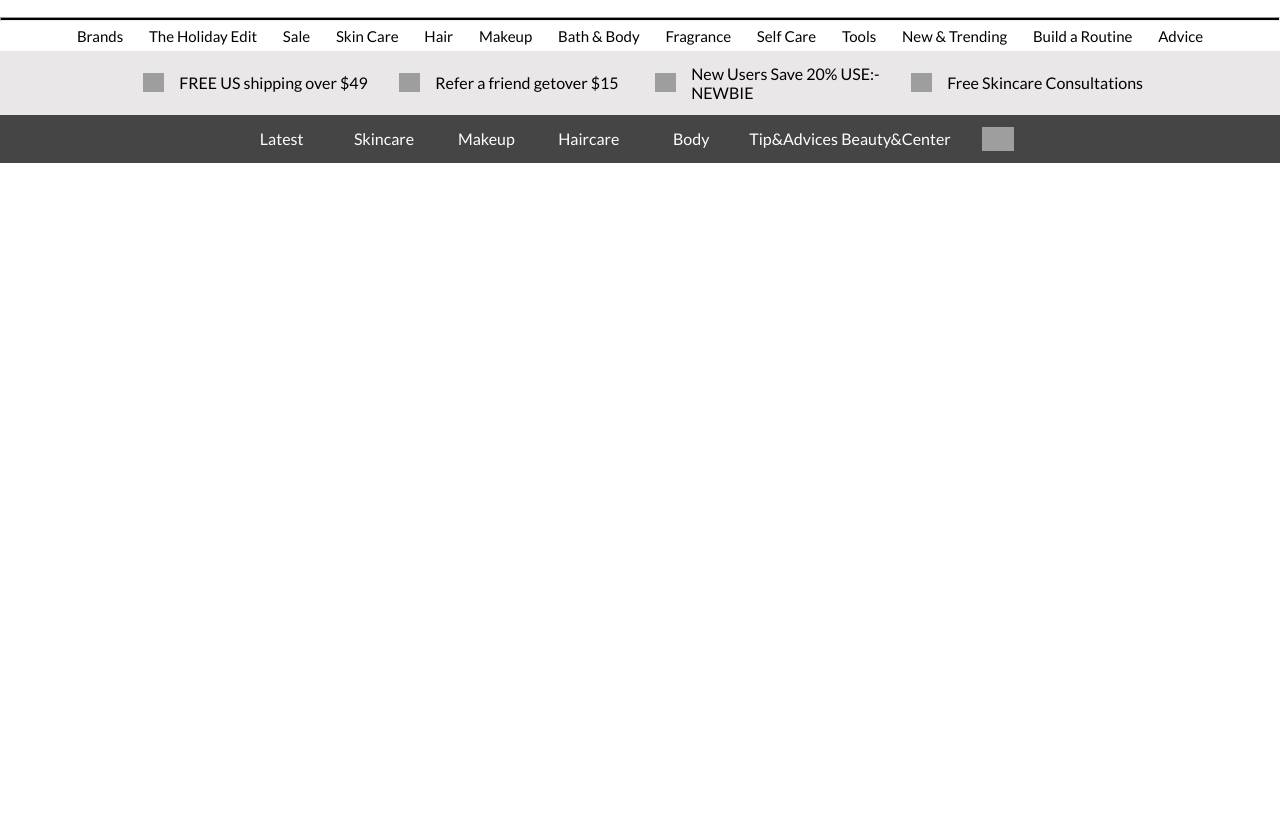
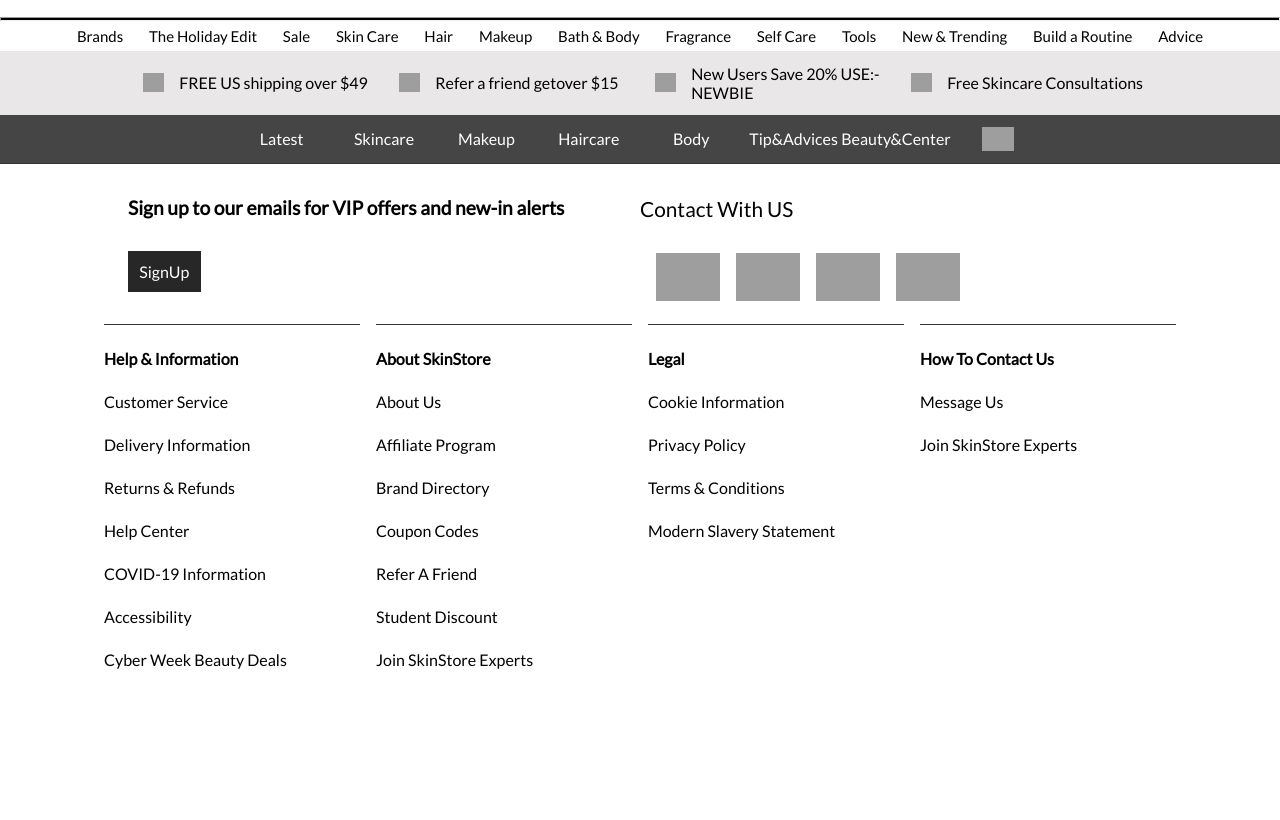
Before and after one commit to Vishal6300/Skinstore.com, a plain HTML site: page index.html in a window 1280 px wide. Shown: the part 122-942 px from the top of the page. Before the commit the page ends 800 px from the top, so only its background shows below. Drawn offline with Linux system fonts and the light colour scheme; grey boxes are pictures that could not be loaded.

Commit message:
day3doneaniket

```diff
--- a/Hoilday.js
+++ b/Hoilday.js
@@ -7,3 +7,6 @@
 import search from "./componet/search.js";
 let searchs = document.getElementById("search");
 searchs.innerHTML=search();
+import footer from "./componet/footer.js";
+let sfooter = document.getElementById("footer");
+sfooter.innerHTML=footer();
--- a/Skincare.css
+++ b/Skincare.css
@@ -41,9 +41,10 @@
 
 #content {
     width: 50vw;
-    height: 482vh;
+    /* height: 482vh; */
     margin: auto;
     margin-top: 2rem;
+    margin-bottom: 20px;
 }
 
 #content>h1 {
@@ -73,6 +74,7 @@
 
 .cont {
     width: 60%;
+    margin-bottom: 10px;
 }
 
 .cont>h2 {
--- a/Skincare.js
+++ b/Skincare.js
@@ -7,3 +7,6 @@
 import search from "./componet/search.js";
 let searchs = document.getElementById("search");
 searchs.innerHTML=search();
+import footer from "./componet/footer.js";
+let sfooter = document.getElementById("footer");
+sfooter.innerHTML=footer();
--- /dev/null
+++ b/componet/footer.js
@@ -0,0 +1,74 @@
+const footer = () =>{
+    return `<div id="icons">
+    <div class="but">
+      <p>Sign up to our emails for VIP offers and new-in alerts</p>
+      <button>SignUp</button>
+    </div>
+    <div class="icon">
+      <div><p>Contact With US</p></div>
+      <div id="social">
+        <img src="https://imgs.search.brave.com/KO8Lo7uBqkNedD9IkJZR-M853sm6JQdwaGwWE0jpK5s/rs:fit:840:859:1/g:ce/aHR0cHM6Ly90b3Bw/bmcuY29tL3B1Ymxp/Yy91cGxvYWRzL3By/ZXZpZXcvZmFjZWJv/b2stbG9nby1pbi1j/aXJjbGUtd2l0aG91/dC1iYWNrZ3JvdW5k/LTExNTQ5ODQ1ODIz/anh4d2FqMWY4Mi5w/bmc" alt="">
+        <img src="https://imgs.search.brave.com/hwHMpwvW6icSCIwk-sZCBwFO4ZIWUVGPMDMzxePmg-A/rs:fit:820:860:1/g:ce/aHR0cHM6Ly93d3cu/cG5na2V5LmNvbS9w/bmcvZGV0YWlsLzI4/My0yODMxNzQ2X2lu/c3RhLWljb24taW5z/dGFncmFtLnBuZw" alt="">
+        <img src="https://imgs.search.brave.com/VncXQSJieq7eY7y9XgBdkovWJzfdjkGNxxma97oNVho/rs:fit:1200:1200:1/g:ce/aHR0cDovL2xvZnJl/di5uZXQvd3AtY29u/dGVudC9waG90b3Mv/MjAxNy8wNS9waW50/ZXJlc3RfbG9nby5q/cGc" alt="">
+        <img src="https://imgs.search.brave.com/U6pNjHrj0gPrQ1p1u2H7rykUA33OLiIC7q8TN1o7Ln0/rs:fit:1200:1200:1/g:ce/aHR0cHM6Ly9wbmdn/cmlkLmNvbS93cC1j/b250ZW50L3VwbG9h/ZHMvMjAyMS8wNC9S/b3VuZC1TbmFwY2hh/dC1Mb2dvLVBORy1C/bGFjay1hbmQtV2hp/dGUtMjA0OHgyMDQ4/LnBuZw" alt="">
+      </div>
+    </div>
+  </div>
+  <div id="list">
+    <div class="lists">
+      <p><b>Help & Information</b></p>
+     <p> Customer Service</p>
+     <p>Delivery Information</p>
+      <p>Returns & Refunds</p>
+      <p>Help Center</p>
+      <p>COVID-19 Information</p>
+      <p>Accessibility</p>
+      <p>Cyber Week Beauty Deals</p>
+    </div>
+    <div class="lists">
+     <p><b> About SkinStore</b></p>
+      <p>About Us</p>
+      <p>Affiliate Program</p>
+      <p>Brand Directory</p>
+      <p>Coupon Codes</p>
+      <p>Refer A Friend</p>
+      <p>Student Discount</p>
+      <p>Join SkinStore Experts</p>
+    </div>
+    <div class="lists">
+      <p><b>Legal</b></p>
+      <p>Cookie Information</p>
+      <p>Privacy Policy</p>
+      <p>Terms & Conditions</p>
+      <p>Modern Slavery Statement</p>
+    </div>
+    <div class="lists">
+      <p><b>How To Contact Us</b></p>
+      <p>Message Us</p>
+      <p>Join SkinStore Experts</p>
+    </div>
+  </div>
+  <br>
+  <div id="icons">
+    <div class="but">
+      <br><br>
+      <h1>THG</h1>
+      <p>2021 © The Hut.com Ltd.</p>
+    </div>
+    <div class="icon">
+      <div><p>Contact With US</p></div>
+      <div id="social1">
+        <img src="https://encrypted-tbn0.gstatic.com/images?q=tbn:ANd9GcQLsKumB4bM7hKwHreCqC1HXYfT9WjrDisBVTgGdPwBgd6B7_8iOQsuzABVuvJi7MC7GuM&usqp=CAU" alt="">
+        <img src="https://encrypted-tbn0.gstatic.com/images?q=tbn:ANd9GcRnq3OHoIhFhnPeKl5Knl6J-I0_ZXfuIJcGog&usqp=CAU" alt="">
+        <img src="https://w7.pngwing.com/pngs/696/777/png-transparent-dankort-buy-card-credit-money-pay-payment-pinpoint-payment-icon-thumbnail.png" alt="">
+        <img src="https://encrypted-tbn0.gstatic.com/images?q=tbn:ANd9GcTN3Po6m7ikUA0CfkJBE74jgJvDk7kQUBF_DKLwtCb6UAlr7TXceOKQrz1UlsxBvQpeRUI&usqp=CAU" alt="">
+        <img src="https://www.shareicon.net/download/2015/08/24/90099_service.svg" alt="">
+        <img src="https://cdn2.iconfinder.com/data/icons/credit-cards-6/156/dinners_club-512.png" alt="">
+        <img src="https://brandlogos.net/wp-content/uploads/2022/01/mastercard_maestro-logo-brandlogo.net_.png" alt="">
+        <img src="https://www.paymentsense.com/media/2018/gpay.png" alt="">
+      </div>
+    </div>
+  </div>
+`;
+}
+export default footer;
--- a/index.html
+++ b/index.html
@@ -14,6 +14,7 @@
     </div>
     <div id="offer"></div>
     <div id="search"></div>
+    <div id="footer"></div>
 </body>
 </html>
 <script type="module" src="./index.js"></script>
--- a/index.js
+++ b/index.js
@@ -7,3 +7,6 @@
 import search from "./componet/search.js";
 let searchs = document.getElementById("search");
 searchs.innerHTML=search();
+import footer from "./componet/footer.js";
+let sfooter = document.getElementById("footer");
+sfooter.innerHTML=footer();
--- a/navbar.css
+++ b/navbar.css
@@ -350,3 +350,70 @@
     font-weight: 900;
     cursor: pointer;
 }
+
+
+#icons {
+    border-top: solid 1px rgb(51, 51, 51);
+    height: 10rem;
+    display: flex;
+    justify-content: center;
+}
+
+#icons>div {
+    width: 40%;
+}
+
+.but>p {
+    margin-top: 2rem;
+    font-size: 1.2rem;
+    font-weight: bolder;
+}
+
+.but>button {
+    border: 0px;
+    margin-top: 2rem;
+    padding: 0.7rem;
+    font-size: medium;
+    background-color: rgb(39, 39, 39);
+    color: white;
+}
+
+.icon>div {
+    margin-top: 2rem;
+    font-size: 1.3rem;
+}
+
+#social {
+    height: 3rem;
+    display: flex;
+}
+
+#social>img {
+    margin-left: 1rem;
+    ;
+}
+
+#list {
+    height: 60vh;
+    display: flex;
+    justify-content: center;
+    gap: 1rem;
+}
+
+.lists {
+    border-top: solid 1px rgb(52, 52, 52);
+    width: 20%;
+}
+
+.lists>p {
+    margin-top: 1.5rem;
+}
+
+#social1 {
+    height: 3rem;
+    display: flex;
+}
+#footer{
+    position: relative;
+    bottom: 0;
+}
```
Also changed, not shown: Holiday.html (+1 -0 lines), Skincare.html (+2 -2 lines).
